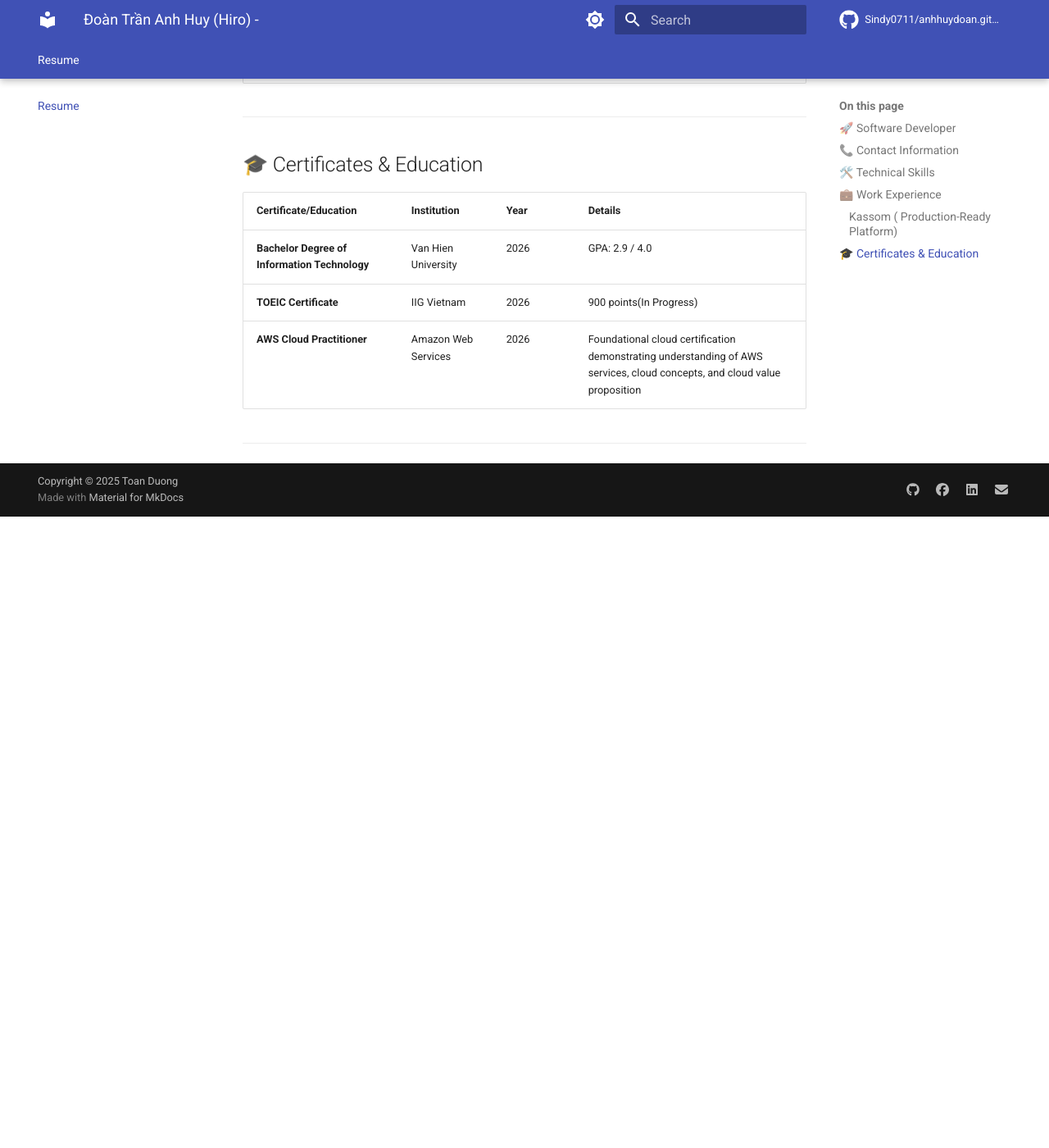
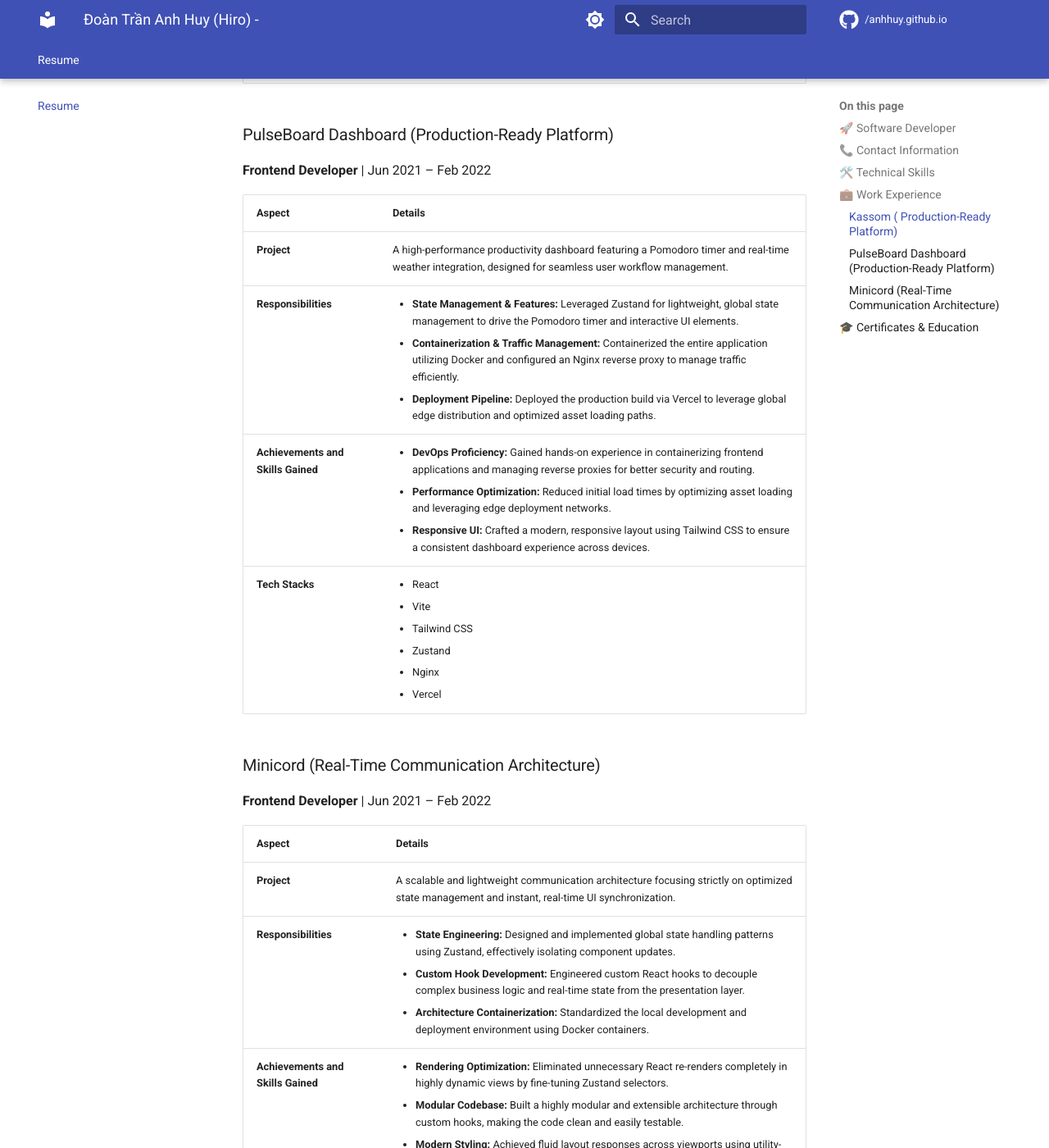
Before and after one commit to Sindy0711/anhhuy.github.io-master, an MkDocs documentation site: the page built from docs/index.md, in a window 1280 px wide and 1400 px high, scrolled down 2067 px. Shown: the whole window at 82% size. Built offline with MkDocs 1.6.1 and Material for MkDocs 9.7.7, drawn with Linux system fonts in a browser that asks for light colours; comment, search, counter and statistics services are not loaded; before the commit the page ends 2697 px from its top, so only the background shows below that; some of the changed text lies outside the part shown.

Commit message:
chore: update project metadata and add initial documentation structure

```diff
--- a/docs/index.md
+++ b/docs/index.md
@@ -81,7 +81,6 @@ Software Developer transitioning into **AI & Cloud Computing**. Specialized in a
 ## 💼 Work Experience
 
 ### Kassom ( Production-Ready Platform)
-
 **Frontend Developer** | _Jun 2021 – Feb 2022_
 
 <table>
@@ -136,6 +135,113 @@ Software Developer transitioning into **AI & Cloud Computing**. Specialized in a
 </table>
 
 
+### PulseBoard Dashboard (Production-Ready Platform)
+**Frontend Developer** | Jun 2021 – Feb 2022
+
+<table>
+  <thead>
+    <tr>
+      <th><strong>Aspect</strong></th>
+      <th><strong>Details</strong></th>
+    </tr>
+  </thead>
+  <tbody>
+    <tr>
+      <td><strong>Project</strong></td>
+      <td>
+        A high-performance productivity dashboard featuring a Pomodoro timer and real-time weather integration, designed for seamless user workflow management.
+      </td>
+    </tr>
+    <tr>
+      <td><strong>Responsibilities</strong></td>
+      <td>
+        <ul>
+          <li><strong>State Management & Features:</strong> Leveraged Zustand for lightweight, global state management to drive the Pomodoro timer and interactive UI elements.</li>
+          <li><strong>Containerization & Traffic Management:</strong> Containerized the entire application utilizing Docker and configured an Nginx reverse proxy to manage traffic efficiently.</li>
+          <li><strong>Deployment Pipeline:</strong> Deployed the production build via Vercel to leverage global edge distribution and optimized asset loading paths.</li>
+        </ul>
+      </td>
+    </tr>
+    <tr>
+      <td><strong>Achievements and Skills Gained</strong></td>
+      <td>
+        <ul>
+          <li><strong>DevOps Proficiency:</strong> Gained hands-on experience in containerizing frontend applications and managing reverse proxies for better security and routing.</li>
+          <li><strong>Performance Optimization:</strong> Reduced initial load times by optimizing asset loading and leveraging edge deployment networks.</li>
+          <li><strong>Responsive UI:</strong> Crafted a modern, responsive layout using Tailwind CSS to ensure a consistent dashboard experience across devices.</li>
+        </ul>
+      </td>
+    </tr>
+    <tr>
+      <td><strong>Tech Stacks</strong></td>
+      <td>
+        <ul>
+          <li>React</li>
+          <li>Vite</li>
+          <li>Tailwind CSS</li>
+          <li>Zustand</li>
+          <li>Nginx</li>
+          <li>Vercel</li>
+        </ul>
+      </td>
+    </tr>
+  </tbody>
+</table>
+
+### Minicord (Real-Time Communication Architecture)
+**Frontend Developer** | Jun 2021 – Feb 2022
+
+<table>
+  <thead>
+    <tr>
+      <th><strong>Aspect</strong></th>
+      <th><strong>Details</strong></th>
+    </tr>
+  </thead>
+  <tbody>
+    <tr>
+      <td><strong>Project</strong></td>
+      <td>
+        A scalable and lightweight communication architecture focusing strictly on optimized state management and instant, real-time UI synchronization.
+      </td>
+    </tr>
+    <tr>
+      <td><strong>Responsibilities</strong></td>
+      <td>
+        <ul>
+          <li><strong>State Engineering:</strong> Designed and implemented global state handling patterns using Zustand, effectively isolating component updates.</li>
+          <li><strong>Custom Hook Development:</strong> Engineered custom React hooks to decouple complex business logic and real-time state from the presentation layer.</li>
+          <li><strong>Architecture Containerization:</strong> Standardized the local development and deployment environment using Docker containers.</li>
+        </ul>
+      </td>
+    </tr>
+    <tr>
+      <td><strong>Achievements and Skills Gained</strong></td>
+      <td>
+        <ul>
+          <li><strong>Rendering Optimization:</strong> Eliminated unnecessary React re-renders completely in highly dynamic views by fine-tuning Zustand selectors.</li>
+          <li><strong>Modular Codebase:</strong> Built a highly modular and extensible architecture through custom hooks, making the code clean and easily testable.</li>
+          <li><strong>Modern Styling:</strong> Achieved fluid layout responses across viewports using utility-first styling with Tailwind CSS.</li>
+        </ul>
+      </td>
+    </tr>
+    <tr>
+      <td><strong>Tech Stacks</strong></td>
+      <td>
+        <ul>
+          <li>React</li>
+          <li>Vite</li>
+          <li>Tailwind CSS</li>
+          <li>Zustand</li>
+          <li>Docker</li>
+        </ul>
+      </td>
+    </tr>
+  </tbody>
+</table>
+
+
+
 ---
 
 
--- a/mkdocs.yml
+++ b/mkdocs.yml
@@ -1,11 +1,11 @@
 site_name: Huy Đoàn
 site_description: Resume and portfolio website for Đoàn Trần Anh Huy (Hiro)
 site_author: Đoàn Trần Anh Huy (Hiro)
-site_url: https://sindy0711.github.io/anhhuy.github.io-master/
+site_url: https://anhhuy071/anhhuy.github.io/
 
 # Repository
-repo_name: Sindy0711/anhhuydoan.github.io
-repo_url: https://github.com/Sindy0711/anhhuy.github.io-master
+repo_name: /anhhuy.github.io
+repo_url: https://github.com/anhhuy071/anhhuy.github.io
 edit_uri: edit/main/docs/
 
 docs_dir: docs
--- a/pyproject.toml
+++ b/pyproject.toml
@@ -1,5 +1,5 @@
 [project]
-name = "huatoanduong-github-io"
+name = "anhhuy.github.io"
 version = "0.1.0"
 description = "Add your description here"
 readme = "README.md"
```
Also changed, not shown: README.md (+78 -1 lines), 1 other file.
